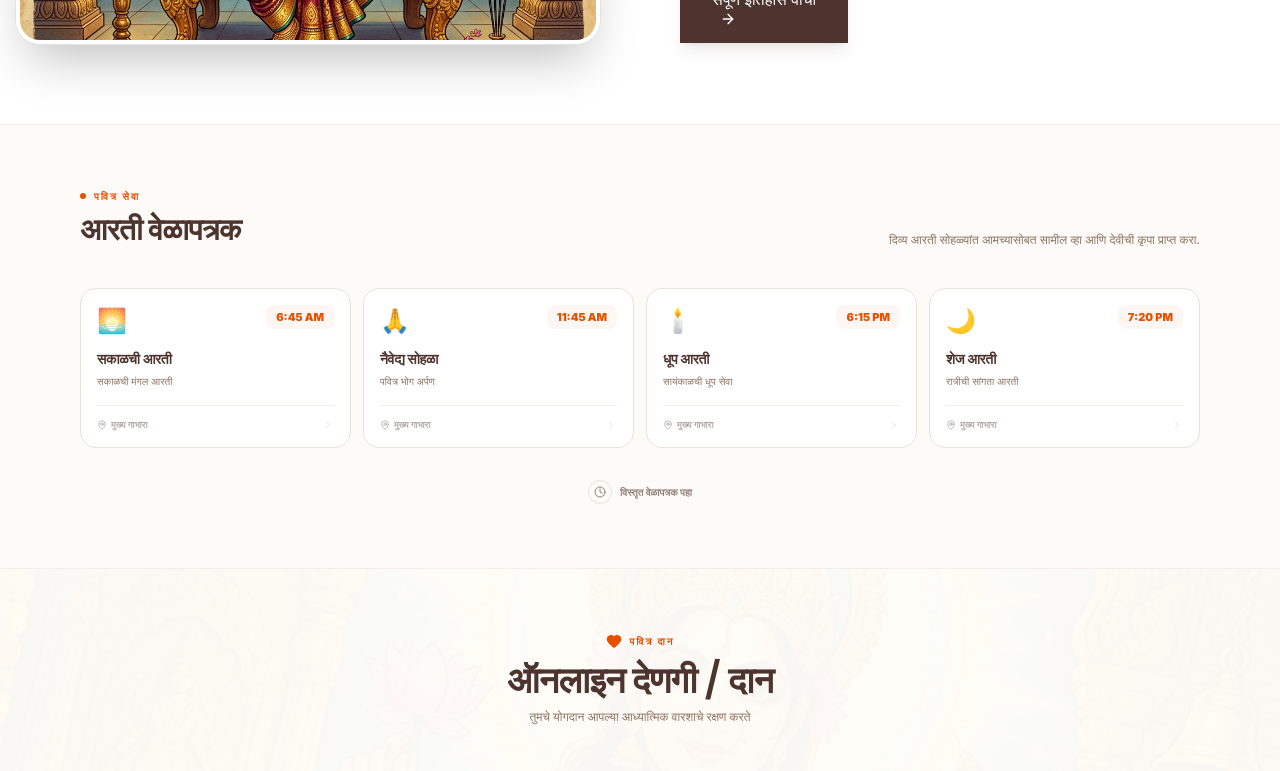
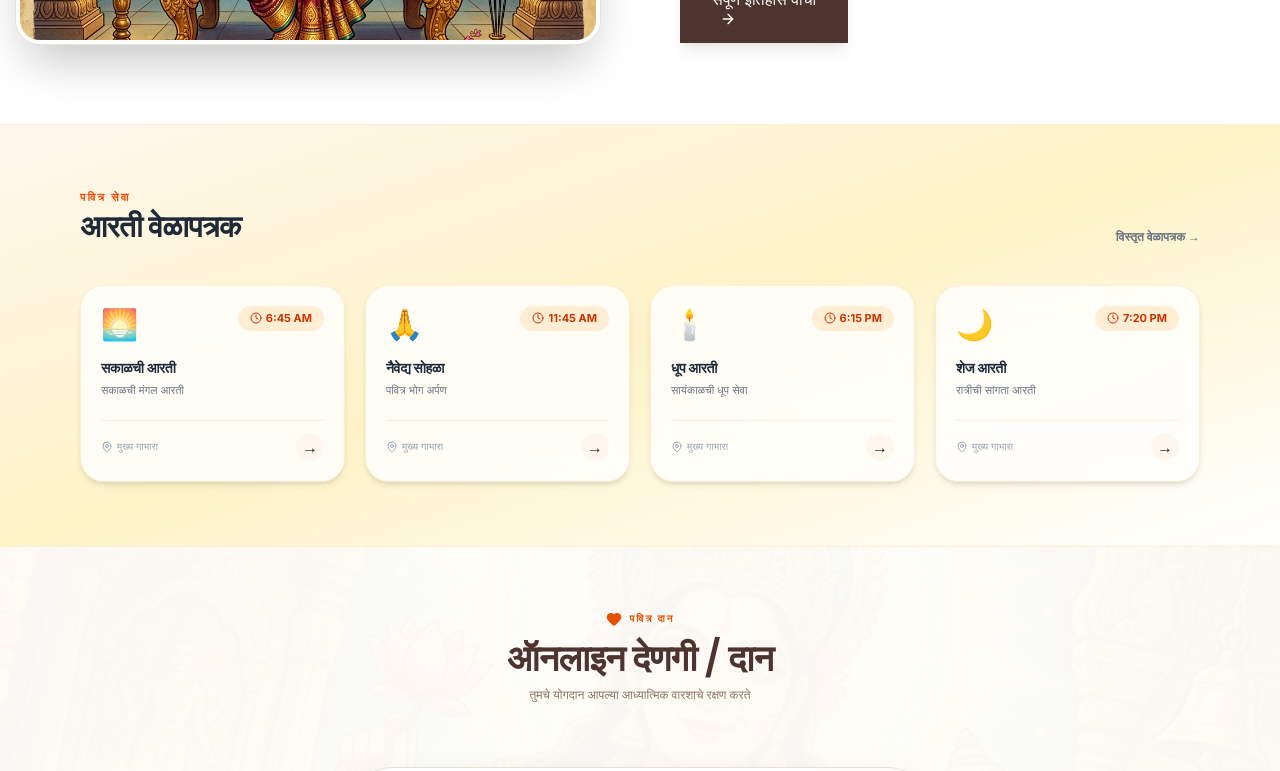
Before and after one commit to renukagite23/kulachar_nidhi, a Next.js app: page / in a window 1280 px wide. Shown: the part 1300-2071 px from the top of the page. Built offline with nearby package versions, Linux system fonts and the light colour scheme.

Commit message:
hero section changes

```diff
--- a/components/AartiSchedule.tsx
+++ b/components/AartiSchedule.tsx
@@ -2,7 +2,7 @@
 
 import React from 'react';
 import { motion } from 'framer-motion';
-import { Clock, Star, MapPin, ChevronRight } from 'lucide-react';
+import { Clock, MapPin } from 'lucide-react';
 
 export default function AartiSchedule() {
   const schedule = [
@@ -13,65 +13,79 @@ export default function AartiSchedule() {
   ];
 
   return (
-    <section id="darshan" className="py-16 bg-[#FDFBF7] relative overflow-hidden border-y border-border/50">
-      <div className="max-w-6xl mx-auto px-4 relative z-10">
-        <div className="flex flex-col md:flex-row md:items-end justify-between mb-10 gap-4">
-          <div className="text-left">
-            <div className="flex items-center gap-2 mb-2">
-              <div className="w-1.5 h-1.5 rounded-full bg-primary" />
-              <span className="text-primary font-bold text-[10px] uppercase tracking-[0.2em]">पवित्र सेवा</span>
-            </div>
-            <h2 className="text-2xl md:text-3xl font-black text-secondary tracking-tight">आरती वेळापत्रक</h2>
-          </div>
-          <p className="text-muted-foreground text-xs font-medium max-w-xs md:text-right">
-            दिव्य आरती सोहळ्यांत आमच्यासोबत सामील व्हा आणि देवीची कृपा प्राप्त करा.
+    <section className="py-16 bg-gradient-to-br from-[#FFF7ED] via-[#FEF3C7] to-[#FFF] border-y border-orange-100">
+      <div className="max-w-6xl mx-auto px-4">
+
+        {/* Header */}
+        <div className="flex justify-between items-end mb-10 flex-wrap gap-4">
+          <div>
+            <p className="text-orange-600 text-[11px] font-bold tracking-[0.2em] uppercase">
+              पवित्र सेवा
             </p>
+            <h2 className="text-3xl font-black text-gray-800 mt-1">
+              आरती वेळापत्रक
+            </h2>
           </div>
 
-        <div className="grid grid-cols-1 sm:grid-cols-2 lg:grid-cols-4 gap-3">
+          <button className="text-xs font-bold text-gray-500 hover:text-orange-600 transition">
+            विस्तृत वेळापत्रक →
+          </button>
+        </div>
+
+        {/* Horizontal Layout */}
+        <div className="grid grid-cols-1 sm:grid-cols-2 lg:grid-cols-4 gap-5">
+
           {schedule.map((item, index) => (
             <motion.div
               key={index}
-              initial={{ opacity: 0, scale: 0.95 }}
-              whileInView={{ opacity: 1, scale: 1 }}
+              initial={{ opacity: 0, y: 40 }}
+              whileInView={{ opacity: 1, y: 0 }}
+              transition={{ delay: index * 0.1 }}
               viewport={{ once: true }}
-              transition={{ delay: index * 0.1 }}
-              className="group relative bg-white border border-border p-4 rounded-2xl hover:border-primary/30 hover:shadow-xl hover:shadow-primary/5 transition-all duration-300"
+              className="group"
             >
-              <div className="flex justify-between items-start mb-3">
-                <div className="text-2xl">{item.icon}</div>
-                <div className="bg-primary/5 text-primary text-[11px] font-black px-2.5 py-1 rounded-lg">
+              <div className="relative h-full bg-white/80 backdrop-blur-md border border-orange-100 rounded-3xl p-5 shadow-md hover:shadow-xl hover:border-orange-300 transition-all duration-300">
+
+                {/* Top Icon + Time */}
+                <div className="flex justify-between items-start">
+                  <div className="text-3xl">{item.icon}</div>
+
+                  <span className="bg-orange-100 text-orange-700 text-[11px] font-bold px-3 py-1 rounded-full flex items-center gap-1">
+                    <Clock className="w-3 h-3" />
                     {item.time}
-                </div>
+                  </span>
                 </div>
 
-              <div className="space-y-1">
-                <h3 className="font-bold text-secondary text-sm group-hover:text-primary transition-colors">
+                {/* Title */}
+                <div className="mt-4">
+                  <h3 className="font-bold text-gray-800 text-sm group-hover:text-orange-600 transition">
                     {item.name}
                   </h3>
-                <p className="text-[10px] text-muted-foreground leading-relaxed">
+                  <p className="text-[11px] text-gray-500 mt-1 leading-relaxed">
                     {item.desc}
                   </p>
                 </div>
 
-              <div className="mt-4 pt-3 border-t border-border/50 flex justify-between items-center">
-                <span className="text-[9px] font-bold text-secondary/40 flex items-center gap-1">
-                  <MapPin className="w-2.5 h-2.5" /> मुख्य गाभारा
+                {/* Bottom */}
+                <div className="mt-5 pt-3 border-t border-orange-100 flex justify-between items-center">
+                  <span className="text-[10px] text-gray-400 flex items-center gap-1">
+                    <MapPin className="w-3 h-3" />
+                    मुख्य गाभारा
                   </span>
-                <ChevronRight className="w-3 h-3 text-border group-hover:text-primary transition-all translate-x-0 group-hover:translate-x-1" />
+
+                  <div className="w-7 h-7 rounded-full bg-orange-50 flex items-center justify-center group-hover:bg-orange-100 transition">
+                    →
+                  </div>
+                </div>
+
+                {/* Glow Effect */}
+                <div className="absolute inset-0 rounded-3xl bg-orange-200/0 group-hover:bg-orange-200/10 transition-all duration-300 pointer-events-none" />
               </div>
             </motion.div>
           ))}
+
         </div>
 
-        <div className="mt-8 flex justify-center">
-          <button className="flex items-center gap-2 text-[10px] font-bold text-secondary/60 hover:text-primary transition-all group">
-            <div className="w-6 h-6 rounded-full border border-border flex items-center justify-center group-hover:border-primary transition-all">
-              <Clock className="w-3 h-3" />
-            </div>
-            विस्तृत वेळापत्रक पहा
-          </button>
-        </div>
       </div>
     </section>
   );
--- a/components/Hero.tsx
+++ b/components/Hero.tsx
@@ -17,14 +17,19 @@ export default function Hero() {
 
   return (
     <div className="relative h-[75vh] min-h-[600px] flex flex-col justify-center overflow-hidden bg-background">
-      {/* Background with Professional Overlay */}
-      <div className="absolute inset-0 z-0">
+      {/* Devi Image with Shaded Effect on Right */}
+      <div className="absolute inset-0 z-0 md:left-auto md:right-0 md:w-[65%] lg:w-[55%] h-full bg-white">
         <img
           src="/devi.png"
           alt="Temple Hero"
-          className="w-full h-full object-cover opacity-20 scale-105"
+          className="w-full h-full object-cover object-right opacity-30 md:opacity-100"
         />
-        <div className="absolute inset-0 bg-gradient-to-r from-background via-background/80 to-transparent" />
+        {/* Mobile-only shaded background effect so text remains readable */}
+        <div className="absolute inset-0 bg-gradient-to-t from-background via-background/80 to-transparent md:hidden" />
+
+        {/* Shaded fade strictly confined to the left edge so the rest of the Devi image is completely dark and clear */}
+        <div className="absolute inset-y-0 left-0 w-full md:w-[35%] bg-gradient-to-r from-background via-background/50 to-transparent hidden md:block" />
+
       </div>
 
       {/* Hero Content - Aligned Left for Professional Look */}
```
Lines whose indentation alone changed are shown as unchanged.
